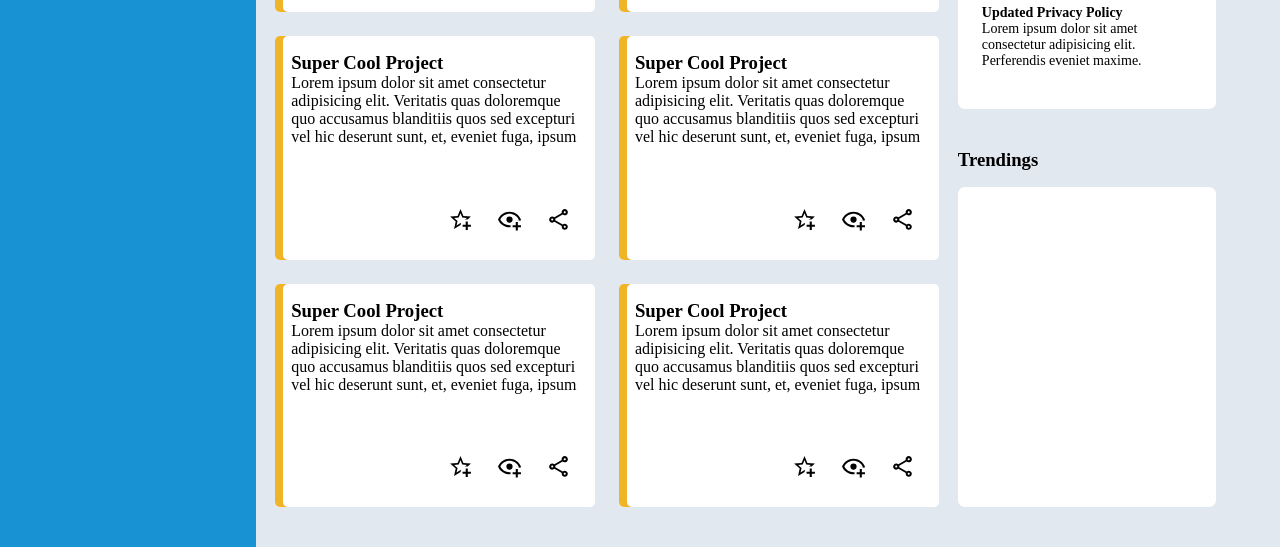
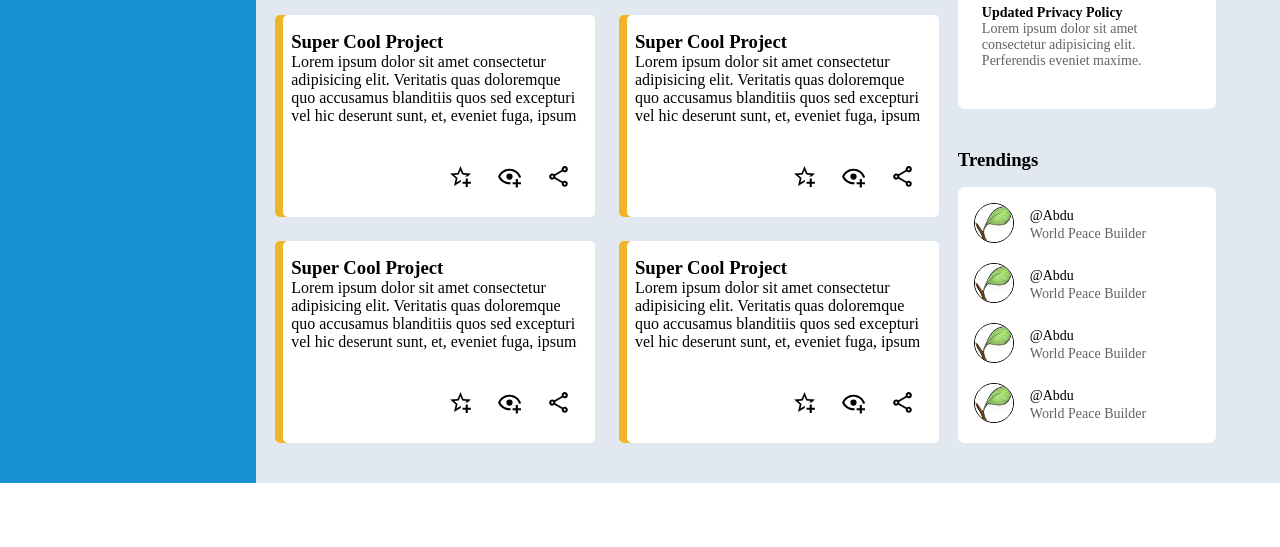
Before and after one commit to Abdulhafiz-juhar/Admin-Dashboard, a plain HTML site: page index.html in a window 1280 px wide. Shown: the part 433-980 px from the top of the page. After the commit the page ends 916 px from the top, so only its background shows below. Drawn offline with Linux system fonts and the light colour scheme.

Commit message:
Trendings styling and content done for now

```diff
--- a/index.html
+++ b/index.html
@@ -330,7 +330,36 @@
           </div>
           <div class="trendings">
             <h3 class="trendings-title">Trendings</h3>
-            <div class="trendings-content"></div>
+            <div class="trendings-content">
+              <div class="trending-content1">
+                <div class="profile-pic">
+                  <img src="images/profilepic.jpeg" alt="profile-picture" />
+                </div>
+                <div class="user-id">@Abdu</div>
+                <div class="user-desc">World Peace Builder</div>
+              </div>
+              <div class="trending-content2">
+                <div class="profile-pic">
+                  <img src="images/profilepic.jpeg" alt="profile-picture" />
+                </div>
+                <div class="user-id">@Abdu</div>
+                <div class="user-desc">World Peace Builder</div>
+              </div>
+              <div class="trending-content3">
+                <div class="profile-pic">
+                  <img src="images/profilepic.jpeg" alt="profile-picture" />
+                </div>
+                <div class="user-id">@Abdu</div>
+                <div class="user-desc">World Peace Builder</div>
+              </div>
+              <div class="trending-content4">
+                <div class="profile-pic">
+                  <img src="images/profilepic.jpeg" alt="profile-picture" />
+                </div>
+                <div class="user-id">@Abdu</div>
+                <div class="user-desc">World Peace Builder</div>
+              </div>
+            </div>
           </div>
         </div>
       </div>
--- a/styles.css
+++ b/styles.css
@@ -178,7 +178,7 @@ body {
 
 .main .announcements-trendings {
   display: grid;
-  grid-template-rows: repeat(2, 1fr);
+  grid-template-rows: repeat(2, auto);
   padding: 0 4rem 2.5rem 1.2rem;
   gap: 1rem;
 }
@@ -213,3 +213,32 @@ body {
   border-bottom: solid;
   border-color: #efefef;
 }
+
+.trendings-content {
+  display: grid;
+  grid-template-rows: repeat(4, min-content);
+  font-size: 14px;
+  gap: 1rem;
+}
+
+.trendings-content > div {
+  display: grid;
+  grid-template: 1fr 1fr / auto 1fr;
+  gap: 0.1rem 1rem;
+}
+
+.trendings-content .profile-pic {
+  grid-area: 1 / 1 / 3 / 2;
+  place-self: center;
+}
+.trendings-content .user-id {
+  align-self: end;
+}
+.trendings-content .user-desc {
+  align-self: start;
+}
+
+.announcements-content > div > p,
+.trendings-content .user-desc {
+  color: #636363;
+}
```
